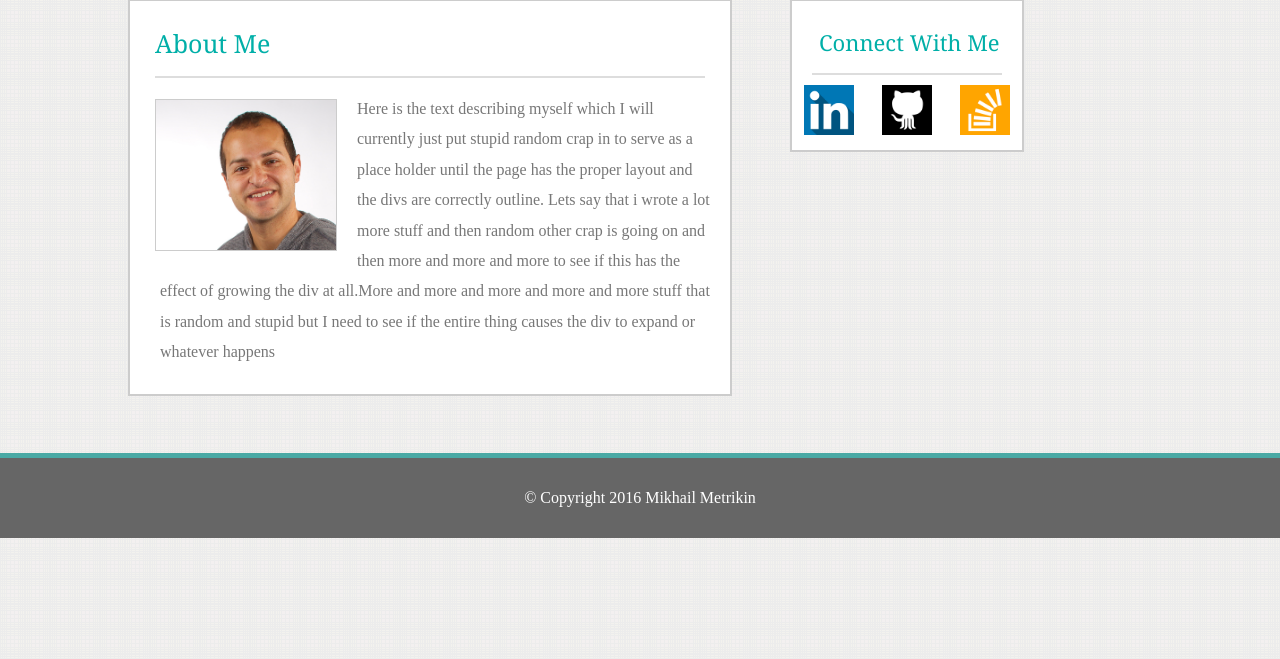
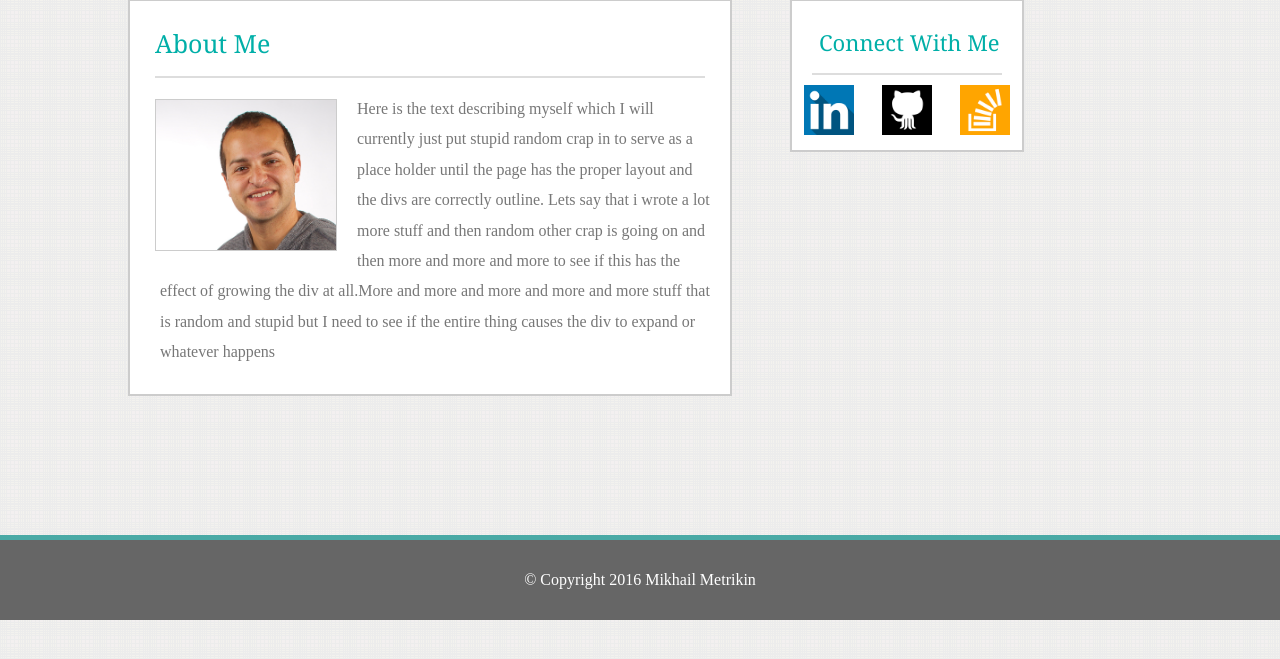
Before and after one commit to VolkRiot/Basic-Portfolio, a PHP site: page / in a window 1280 px wide. Shown: the part 121-780 px from the top of the page. Run offline with PHP 8.4, Linux system fonts and the light colour scheme.

Commit message:
Adjust footer

```diff
--- a/assets/css/style.css
+++ b/assets/css/style.css
@@ -167,7 +167,7 @@ button{
 footer{
     width: 100%;
     position: absolute;
-    top: 700%;
+    top: 800%;
     height: 80px;
     display: flex;
     align-items: center;
```
